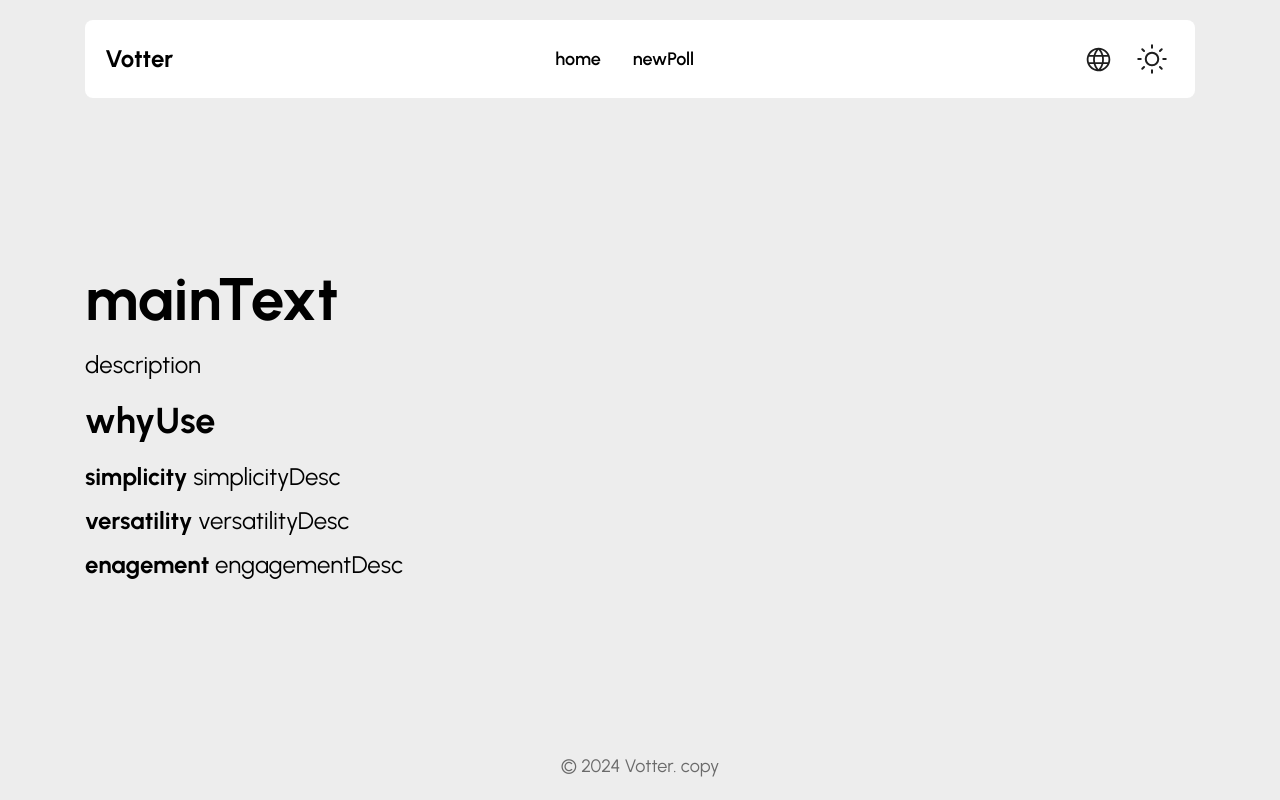
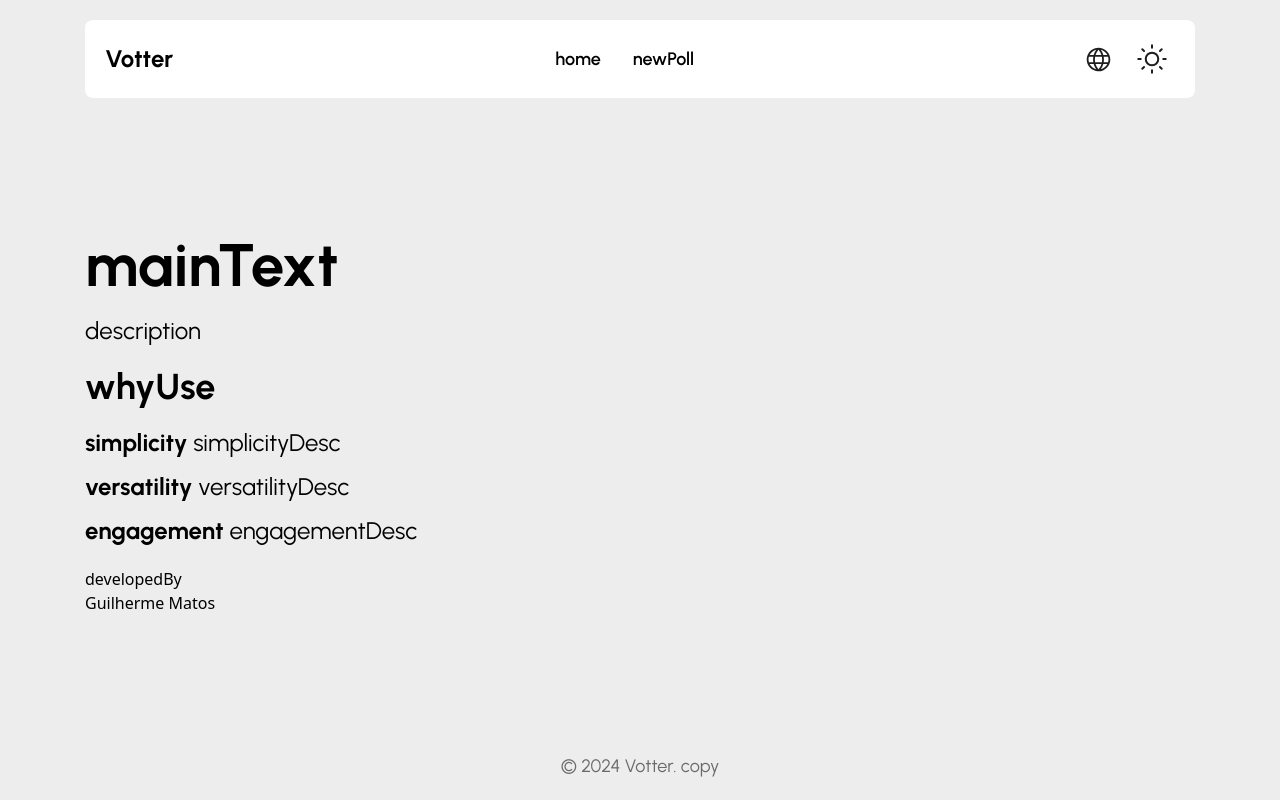
Before and after one commit to Guilherme-Matosoli/vooter-client, a Next.js app: page /en/about in a window 1280 px wide. Built offline with nearby package versions, Linux system fonts and the light colour scheme; what i18next-resources-to-backend would draw is missing.

Commit message:
add section to say who developed the application :robot:

```diff
--- a/src/app/[lng]/about/page.tsx
+++ b/src/app/[lng]/about/page.tsx
@@ -34,9 +34,18 @@ export default function About({ params: { lng } }: AboutParams) {
         </p>
 
         <p>
-          <strong>{t("enagement")}</strong> {t("engagementDesc")}
+          <strong>{t("engagement")}</strong> {t("engagementDesc")}
         </p>
       </article>
+
+      <section>
+        <h3>
+          {t("developedBy")}
+        </h3>
+        <a>
+          Guilherme Matos
+        </a>
+      </section>
     </main>
   );
 };
```
